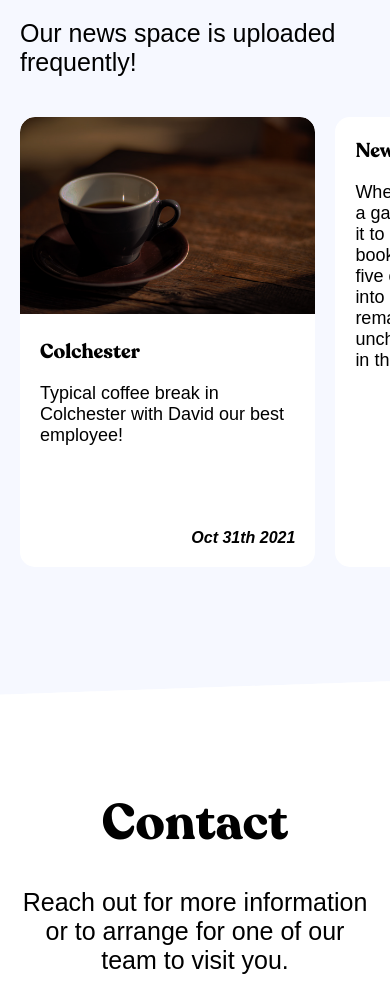
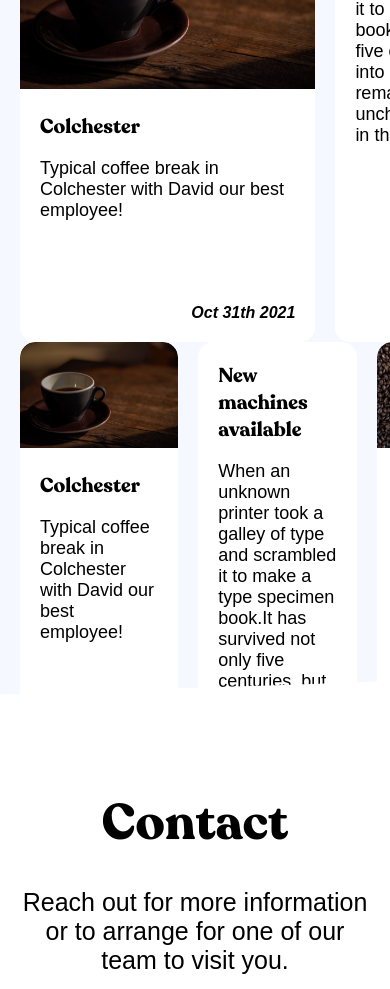
Before and after one commit to jeromenicco/new-avs, a React (Create React App) app: page / in a window 390 px wide. Shown: the part 4920-5909 px from the top of the page. Built offline with nearby package versions, Linux system fonts and the light colour scheme; the HTML template or start-up script is replaced by a standard one.

Commit message:
responsive news section

```diff
--- a/src/App.js
+++ b/src/App.js
@@ -21,9 +21,11 @@ import './responsive.css'
 function App() {
 
   const isMobile = useMediaQuery({ query: '(max-width: 600px)' })
-  const isTablet = useMediaQuery({ query: '(min-width: 600px)' })
+  const isTablet = useMediaQuery({ query: '(min-width: 600px)' && '(max-width: 900px)' })
   const isLaptop = useMediaQuery({ query: '(min-width: 1080px)' })
-  // const isBigScreen = useMediaQuery({ query: '(min-width: 1080px)' })
+  const isBigScreen = useMediaQuery({ query: '(min-width: 1900px)' })
+
+  console.log(isMobile)
 
 
   const fadeIn = useSpring({
@@ -40,7 +42,7 @@ function App() {
       <Freeloan Link={Link} />
       {/* <SectionBreak /> */}
       <Includes Link={Link}/>
-      <News isMobile={isMobile} isLaptop={isLaptop} isTablet={isTablet} />
+      <News isMobile={isMobile} isTablet={isTablet} isLaptop={isLaptop} isBigScreen={isBigScreen}/>
       <Contact />
       <Footer />
     </animated.div>
--- a/src/components/News.js
+++ b/src/components/News.js
@@ -7,10 +7,9 @@ import './News.css'
 
 import "swiper/css";
 import "swiper/css/navigation"
-import { is } from '@react-spring/shared';
 
 
-function News({ isMobile, isTablet, isLaptop }) {
+function News({ isMobile, isTablet, isLaptop, isBigScreen }) {
     SwiperCore.use([Navigation]);
 
     return (
@@ -21,7 +20,177 @@ function News({ isMobile, isTablet, isLaptop }) {
                     <p className='paragraph-text'>Our news space is uploaded frequently!</p>
                 </div>
                 <div className='carousel-wrapper'>
-                    <Swiper
+                    {
+                        isMobile &&
+                        <Swiper
+                            className="swiper-container"
+                            slidesPerView={1.3}
+                            spaceBetween={20}
+                            navigation={false}
+                            speed={700}
+                        >
+                            {
+                                newsData.map((item, index) => (
+                                    <SwiperSlide key={index}>
+                                        {
+                                            item.withImage === true ?
+                                                <div className='card-container'>
+                                                    <img src={item.image} alt='coffee-break' />
+                                                    <div className='news-inner-container'>
+                                                        <div>
+                                                            <h3 className='news-card-title'>{item.location}</h3>
+                                                            <p>{item.content}</p>
+                                                            <h4>{item.date}</h4>
+                                                        </div>
+                                                    </div>
+                                                </div>
+                                                :
+                                                <div className='card-container'>
+                                                    <div className='news-inner-container'>
+                                                        <div>
+                                                            <h3 className='news-card-title'>{item.title}</h3>
+                                                            <p>{item.content}</p>
+                                                            <h4>{item.date}</h4>
+                                                        </div>
+                                                    </div>
+                                                </div>
+                                        }
+                                    </SwiperSlide>
+                                ))
+                            }
+                        </Swiper>
+                    }
+
+
+                    {
+                        isTablet &&
+                        <Swiper
+                            className="swiper-container"
+                            slidesPerView={2.3}
+                            spaceBetween={20}
+                            navigation={false}
+                            speed={700}
+                        >
+                            {
+                                newsData.map((item, index) => (
+                                    <SwiperSlide key={index}>
+                                        {
+                                            item.withImage === true ?
+                                                <div className='card-container'>
+                                                    <img src={item.image} alt='coffee-break' />
+                                                    <div className='news-inner-container'>
+                                                        <div>
+                                                            <h3 className='news-card-title'>{item.location}</h3>
+                                                            <p>{item.content}</p>
+                                                            <h4>{item.date}</h4>
+                                                        </div>
+                                                    </div>
+                                                </div>
+                                                :
+                                                <div className='card-container'>
+                                                    <div className='news-inner-container'>
+                                                        <div>
+                                                            <h3 className='news-card-title'>{item.title}</h3>
+                                                            <p>{item.content}</p>
+                                                            <h4>{item.date}</h4>
+                                                        </div>
+                                                    </div>
+                                                </div>
+                                        }
+                                    </SwiperSlide>
+                                ))
+                            }
+                        </Swiper>
+                    }
+
+
+
+
+                    {
+                        isLaptop &&
+                        <Swiper
+                            className="swiper-container"
+                            slidesPerView={3}
+                            spaceBetween={20}
+                            navigation={true}
+                            speed={700}
+                        >
+                            {
+                                newsData.map((item, index) => (
+                                    <SwiperSlide key={index}>
+                                        {
+                                            item.withImage === true ?
+                                                <div className='card-container'>
+                                                    <img src={item.image} alt='coffee-break' />
+                                                    <div className='news-inner-container'>
+                                                        <div>
+                                                            <h3 className='news-card-title'>{item.location}</h3>
+                                                            <p>{item.content}</p>
+                                                            <h4>{item.date}</h4>
+                                                        </div>
+                                                    </div>
+                                                </div>
+                                                :
+                                                <div className='card-container'>
+                                                    <div className='news-inner-container'>
+                                                        <div>
+                                                            <h3 className='news-card-title'>{item.title}</h3>
+                                                            <p>{item.content}</p>
+                                                            <h4>{item.date}</h4>
+                                                        </div>
+                                                    </div>
+                                                </div>
+                                        }
+                                    </SwiperSlide>
+                                ))
+                            }
+                        </Swiper>
+                    }
+
+                    {
+                        isBigScreen &&
+                        <Swiper
+                            className="swiper-container"
+                            slidesPerView={5}
+                            spaceBetween={20}
+                            navigation={true}
+                            speed={700}
+                        >
+                            {
+                                newsData.map((item, index) => (
+                                    <SwiperSlide key={index}>
+                                        {
+                                            item.withImage === true ?
+                                                <div className='card-container'>
+                                                    <img src={item.image} alt='coffee-break' />
+                                                    <div className='news-inner-container'>
+                                                        <div>
+                                                            <h3 className='news-card-title'>{item.location}</h3>
+                                                            <p>{item.content}</p>
+                                                            <h4>{item.date}</h4>
+                                                        </div>
+                                                    </div>
+                                                </div>
+                                                :
+                                                <div className='card-container'>
+                                                    <div className='news-inner-container'>
+                                                        <div>
+                                                            <h3 className='news-card-title'>{item.title}</h3>
+                                                            <p>{item.content}</p>
+                                                            <h4>{item.date}</h4>
+                                                        </div>
+                                                    </div>
+                                                </div>
+                                        }
+                                    </SwiperSlide>
+                                ))
+                            }
+                        </Swiper>
+                    }
+
+
+
+                    {/* <Swiper
                         className="swiper-container"
                         slidesPerView={isLaptop ? 3 : 1.3}
                         spaceBetween={isLaptop ? 30 : 20}
@@ -57,7 +226,7 @@ function News({ isMobile, isTablet, isLaptop }) {
                                 </SwiperSlide>
                             ))
                         }
-                    </Swiper>
+                    </Swiper> */}
                 </div>
             </div>
         </div>
```
